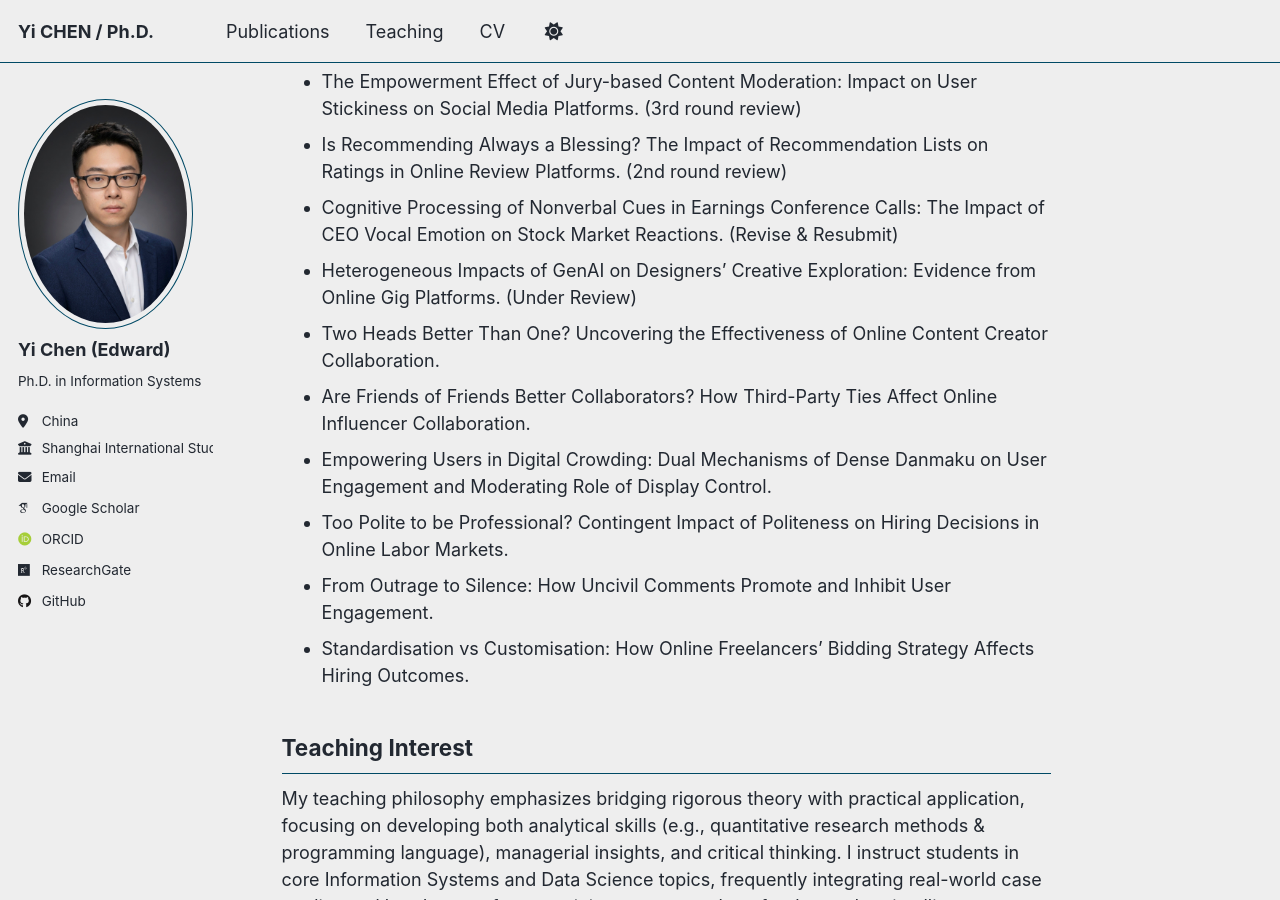
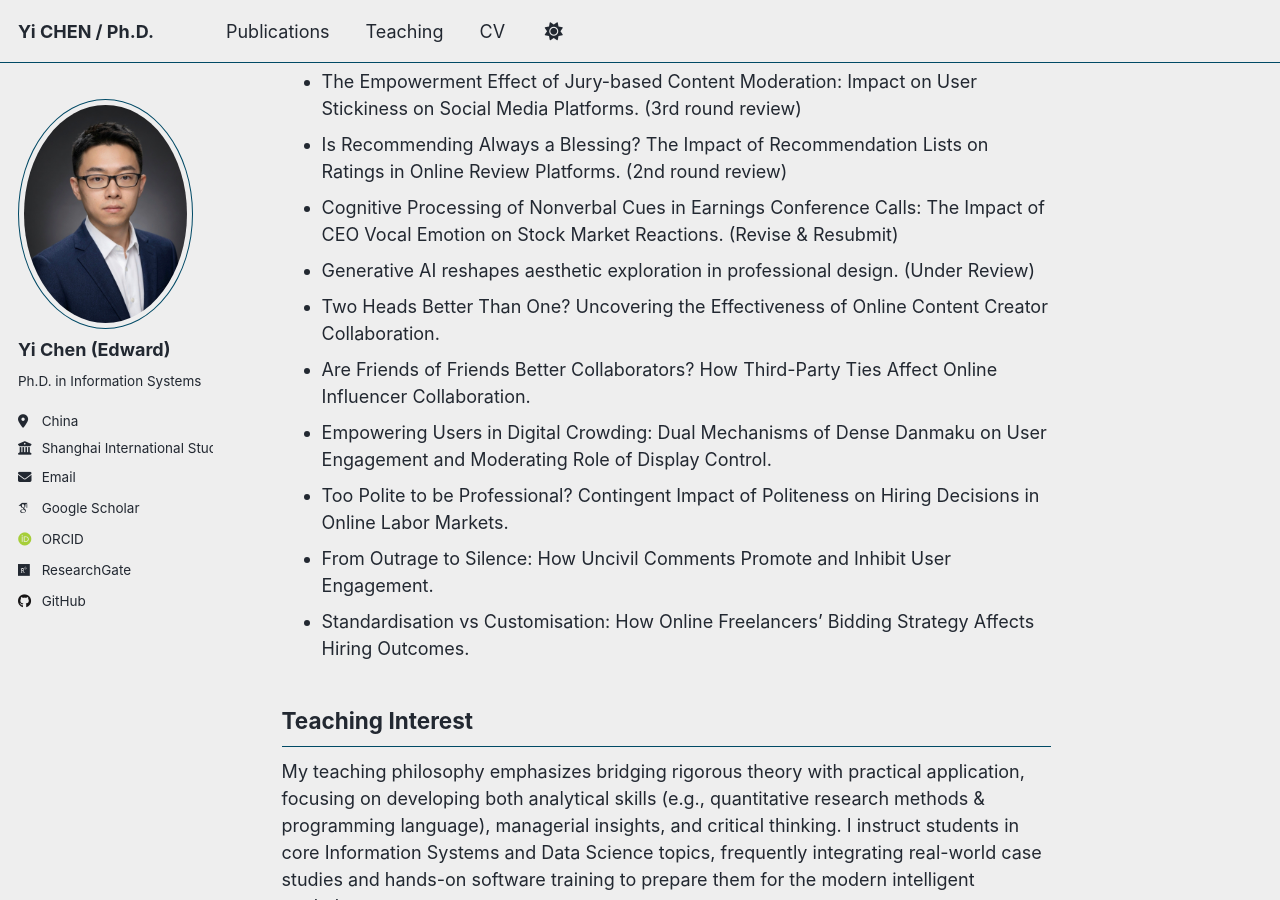
Before and after one commit to chenyi-edward/chenyi-edward.github.io, a Jekyll site: the page built from _pages/about.md, in a window 1280 px wide and 900 px high, scrolled down 1324 px. Built offline with Jekyll 4.4.1, drawn with Linux system fonts in a browser that asks for light colours; some web fonts are replaced; a script that is not in the unit is left out.

Commit message:
Update about.md

```diff
--- a/_pages/about.md
+++ b/_pages/about.md
@@ -34,7 +34,7 @@ Key Research Areas
 * The Empowerment Effect of Jury-based Content Moderation: Impact on User Stickiness on Social Media Platforms. (3rd round review)
 * Is Recommending Always a Blessing? The Impact of Recommendation Lists on Ratings in Online Review Platforms. (2nd round review)
 * Cognitive Processing of Nonverbal Cues in Earnings Conference Calls: The Impact of CEO Vocal Emotion on Stock Market Reactions. (Revise & Resubmit)
-* Heterogeneous Impacts of GenAI on Designers’ Creative Exploration: Evidence from Online Gig Platforms. (Under Review)
+* Generative AI reshapes aesthetic exploration in professional design. (Under Review)
 * Two Heads Better Than One? Uncovering the Effectiveness of Online Content Creator Collaboration.
 * Are Friends of Friends Better Collaborators? How Third-Party Ties Affect Online Influencer Collaboration.
 * Empowering Users in Digital Crowding: Dual Mechanisms of Dense Danmaku on User Engagement and Moderating Role of Display Control.
```
